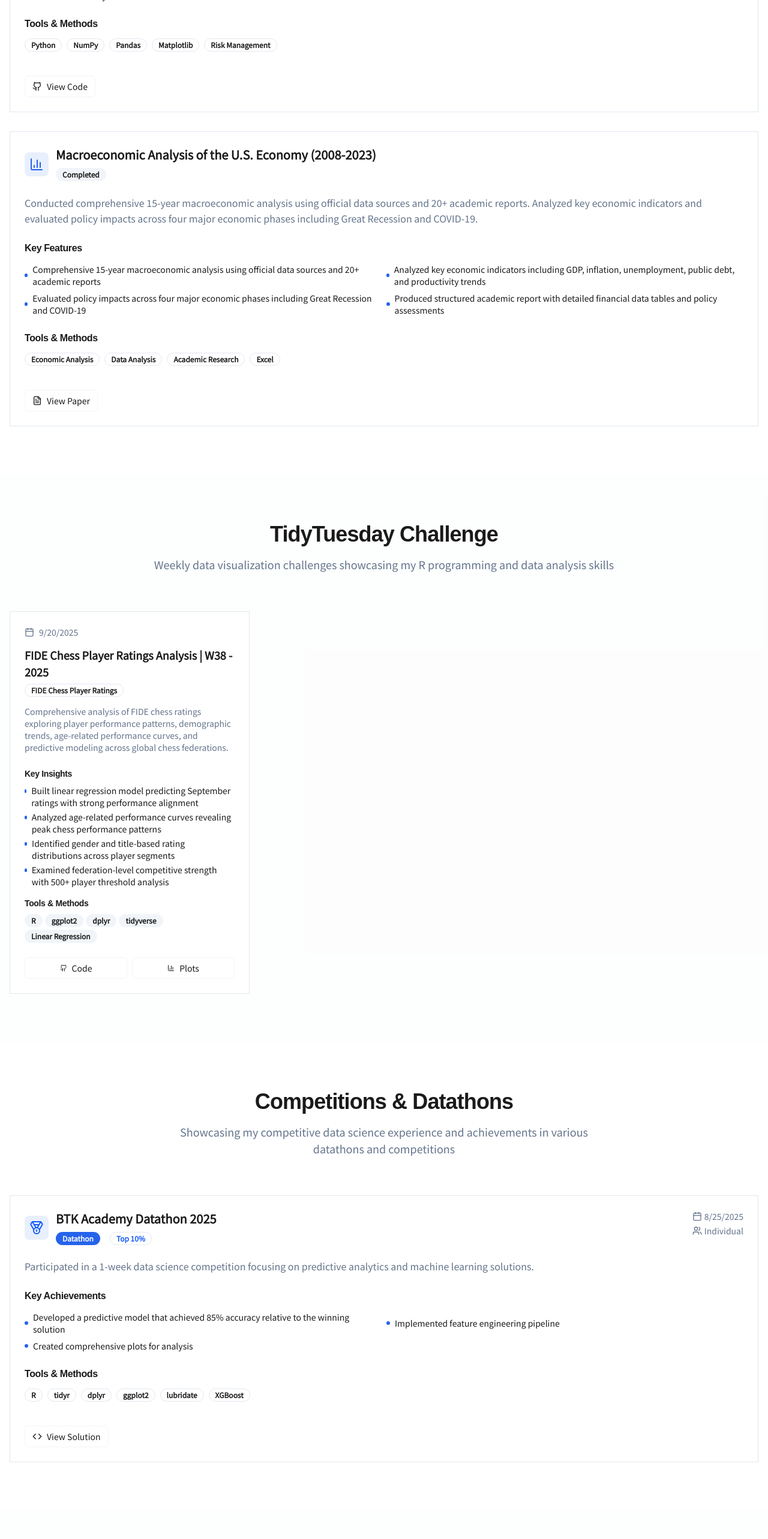
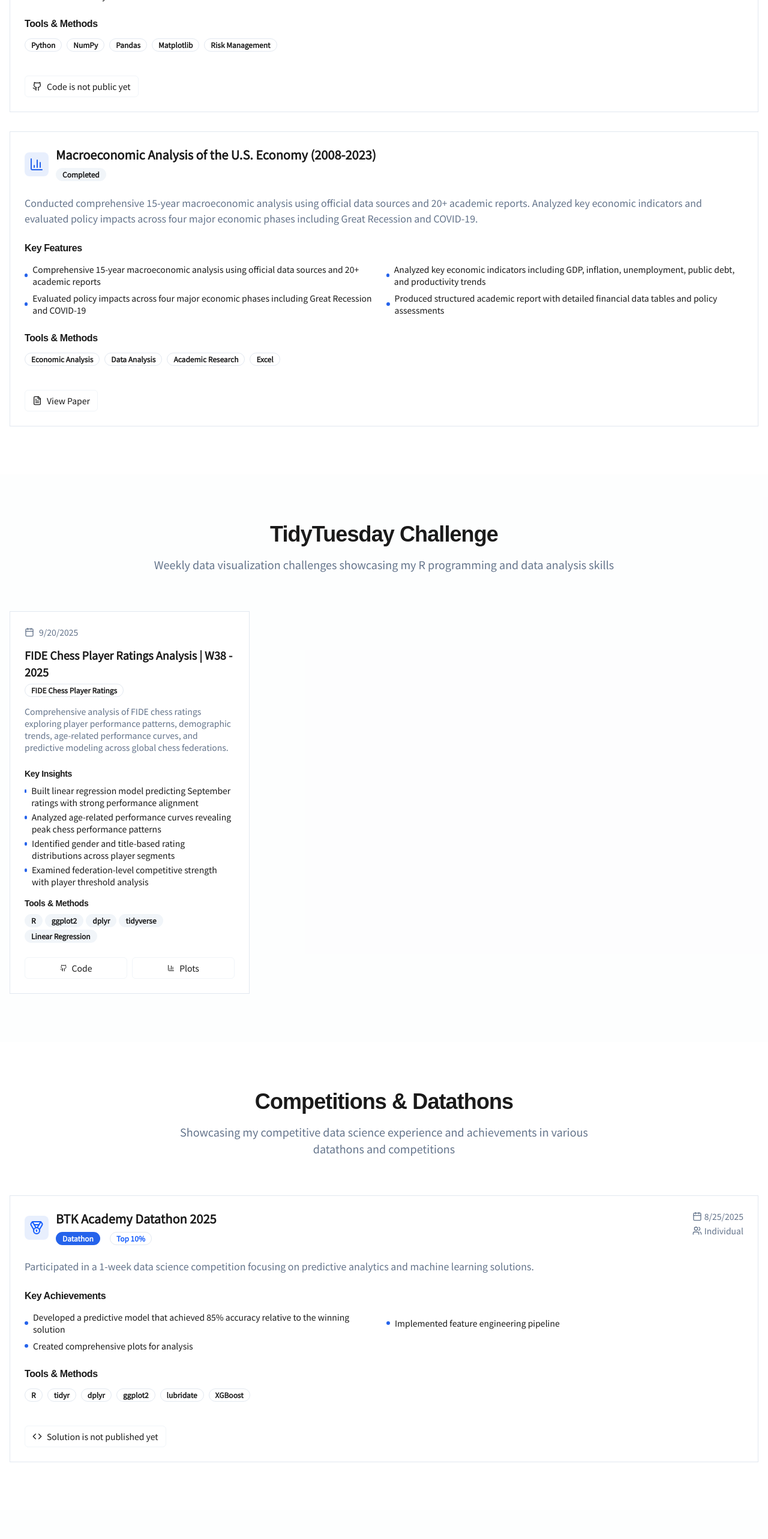
Before and after one commit to gokturkcolak/gokturkcolak.github.io, a Next.js app: page / in a window 1280 px wide. Shown: the part 2220-4786 px from the top of the page at 60% size. Built offline with nearby package versions, Linux system fonts and the light colour scheme.

Commit message:
update on tidytuesday and links

```diff
--- a/src/components/sections/CompetitionsSection.tsx
+++ b/src/components/sections/CompetitionsSection.tsx
@@ -130,7 +130,7 @@ export default function CompetitionsSection() {
                       {competition.github && (
                         <Button variant="outline" size="sm" className="gap-2">
                           <Code className="w-4 h-4" />
-                          View Solution
+                          Solution is not published yet
                         </Button>
                       )}
                     </div>
--- a/src/components/sections/ProjectsSection.tsx
+++ b/src/components/sections/ProjectsSection.tsx
@@ -113,7 +113,7 @@ export default function ProjectsSection() {
                     {project.github && (
                       <Button variant="outline" size="sm" className="gap-2">
                         <Github className="w-4 h-4" />
-                        View Code
+                        Code is not public yet
                       </Button>
                     )}
 
--- a/src/components/sections/TidyTuesdaySection.tsx
+++ b/src/components/sections/TidyTuesdaySection.tsx
@@ -17,10 +17,10 @@ const tidyTuesdayEntries = [
       "Built linear regression model predicting September ratings with strong performance alignment",
       "Analyzed age-related performance curves revealing peak chess performance patterns",
       "Identified gender and title-based rating distributions across player segments",
-      "Examined federation-level competitive strength with 500+ player threshold analysis"
+      "Examined federation-level competitive strength with player threshold analysis"
     ],
     github: "https://github.com/gokturkcolak/tidytuesday/blob/main/chess_ratings/chess_ratings.Rmd",
-    visualization: "https://github.com/gokturkcolak/tidytuesday/blob/main/chess_ratings/chess_ratings.png"
+    visualization: "https://github.com/gokturkcolak/tidytuesday/blob/main/chess_ratings/chess_ratings_plots.png"
   }
   // Add more entries as you complete them
 ];
```
